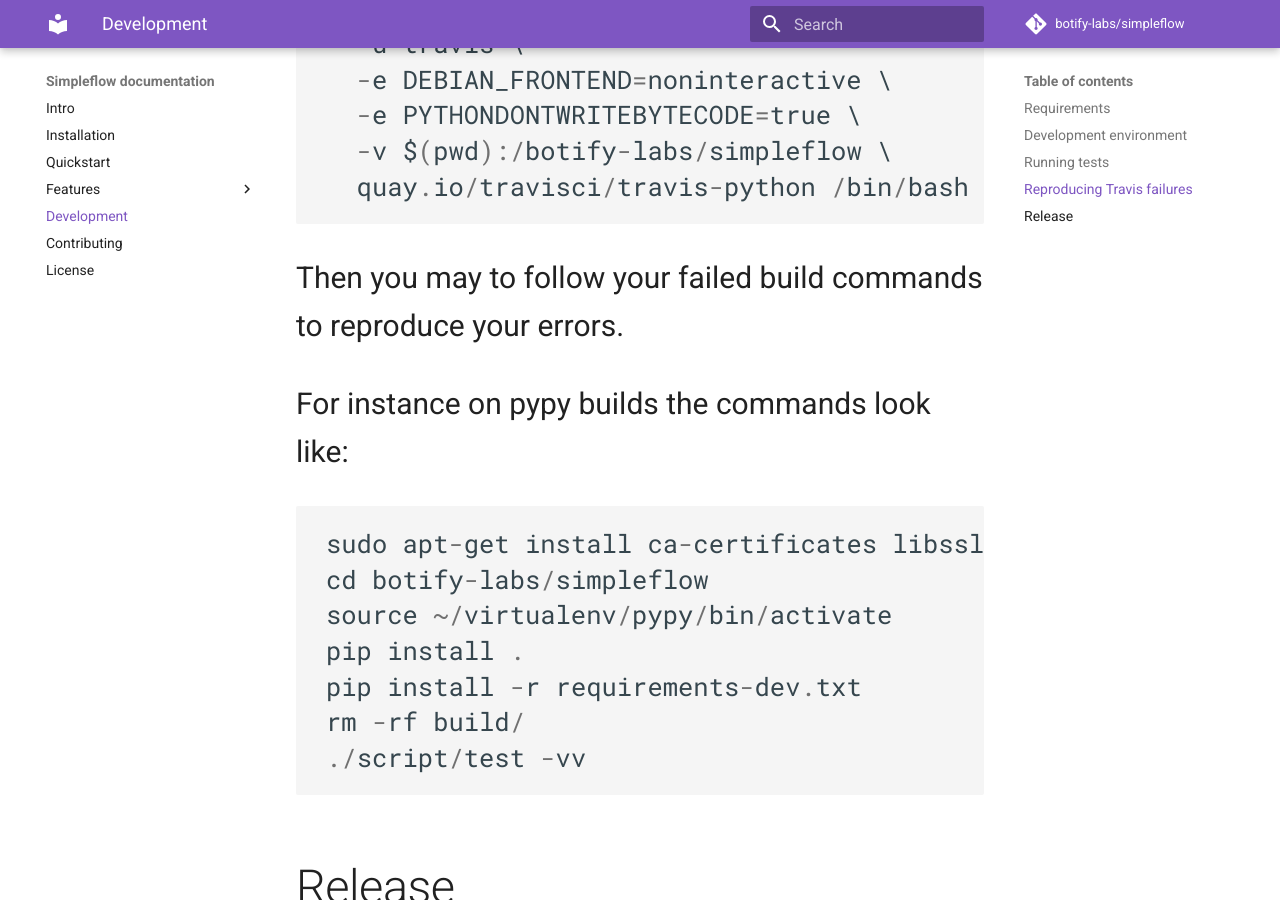
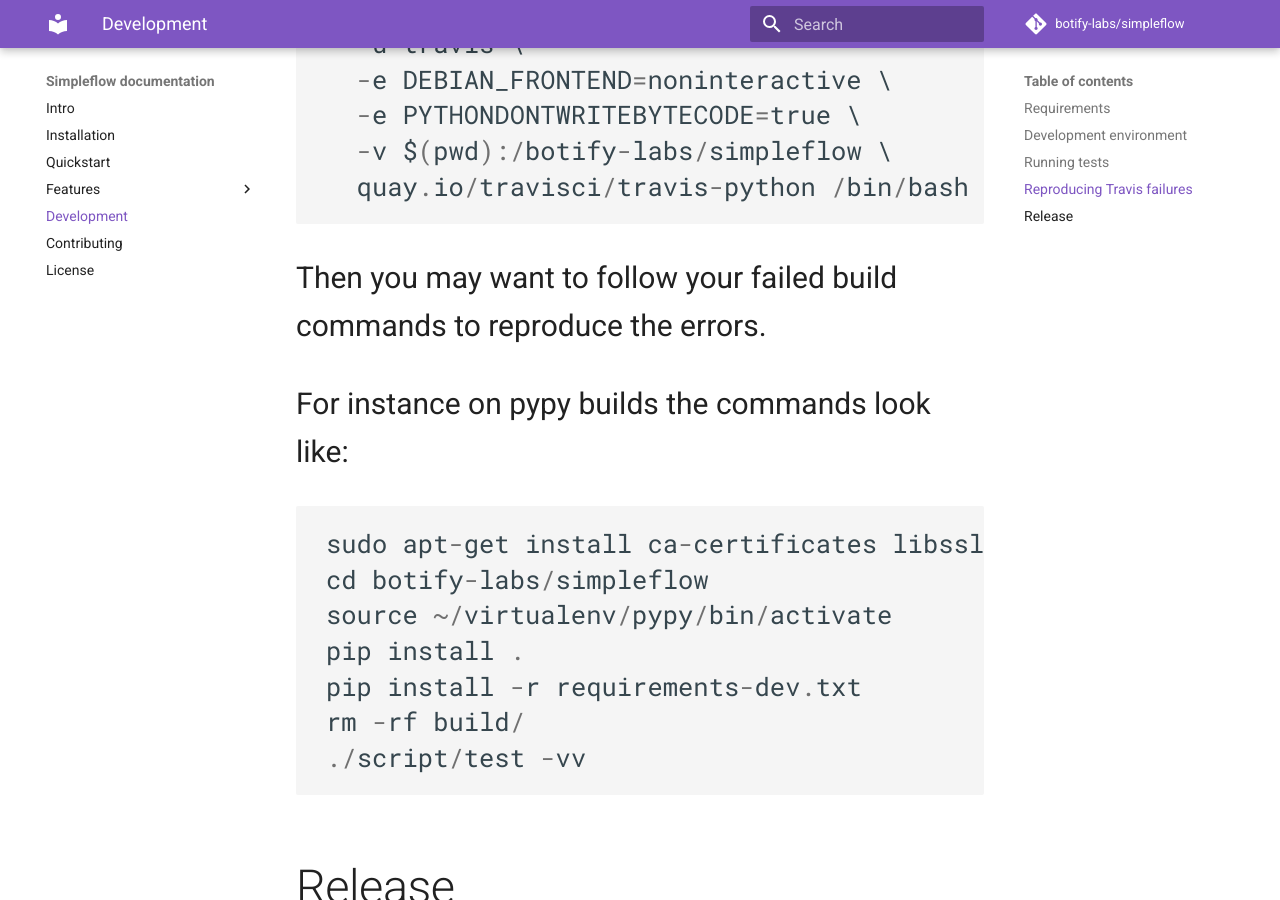
Before and after one commit to botify-labs/simpleflow, an MkDocs documentation site: the page built from docs/src/development.md, in a window 1280 px wide and 900 px high, scrolled down 3401 px. Built offline with MkDocs 1.6.1 and Material for MkDocs 9.7.7, drawn with Linux system fonts in a browser that asks for light colours; comment, search, counter and statistics services are not loaded; old or Windows-style settings are respelled for this version of MkDocs.

Commit message:
Fix typo in last doc [skip ci]

```diff
--- a/docs/src/development.md
+++ b/docs/src/development.md
@@ -67,7 +67,7 @@ the Travis infrastructure. So you can get close to the Travis setup with somethi
       -v $(pwd):/botify-labs/simpleflow \
       quay.io/travisci/travis-python /bin/bash
 
-Then you may to follow your failed build commands to reproduce your errors.
+Then you may want to follow your failed build commands to reproduce the errors.
 
 For instance on pypy builds the commands look like:
 
```
